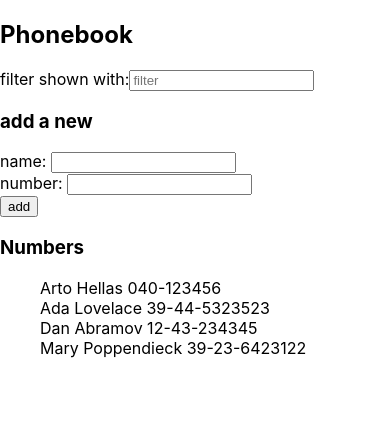
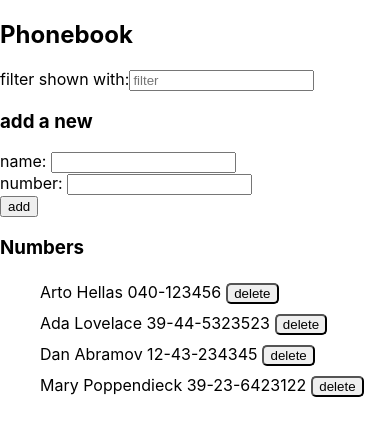
Before and after one commit to nxdf2015/fullstackopen, a React (Create React App) app in the folder part2/phonebook/: page / in a window 390 px wide. Shown: the top 436 px of the page. Built offline with nearby package versions, Linux system fonts and the light colour scheme; data requests are answered from the project's data file; the HTML template or start-up script is replaced by a standard one.

Commit message:
phonebook 2 15-18

```diff
--- a/part2/phonebook/src/App.js
+++ b/part2/phonebook/src/App.js
@@ -1,20 +1,18 @@
 import React, { useEffect, useState } from "react";
-import axios from "axios"
+
 import Filter from "./components/Filter";
 import PersonForm from "./components/PersonForm";
 import Persons from "./components/Persons";
 
-
+import { getAll, create, remove, update } from "./services/persons";
 
 const App = () => {
   const [persons, setPersons] = useState([]);
 
   const [filter, setFilter] = useState("");
-  useEffect(()=>{
-    axios.get("http://localhost:3001/persons")
-    .then(({data})=> setPersons(data))
-
-  },[] )
+  useEffect(() => {
+    getAll().then((data) => setPersons(data));
+  }, []);
 
   const handlerNewPerson = (person) => {
     if (
@@ -22,15 +20,40 @@ const App = () => {
         .map((person) => person.name.toLowerCase())
         .includes(person.name.toLowerCase())
     ) {
-      alert(`${person.name} is already added to phonebook`);
+      if (
+        window.confirm(
+          `${person.name} is already added to phonebook, replace the old number by the new one ?`
+        )
+      ) {
+        const id   = persons.find(p => p.name === person.name).id
+        console.log(person)
+        update( id, person).then((data) =>{
+
+          setPersons(persons.map((p) => (p.id === data.id ? data : p)))}
+        );
+      }
     } else {
-      setPersons(persons.concat(person));
+      person = { ...person, id: persons.length + 1 };
+
+      create(person)
+        .then((data) => setPersons(persons.concat(data)))
+        .catch((error) => console.log(error));
     }
   };
 
   const handleFilter = (event) => {
     const filterName = event.target.value;
     setFilter(filterName);
+  };
+
+  const handlerRemove = (id) => {
+    const person = persons.find((p) => p.id === id);
+
+    if (window.confirm(`delete ${person.name} ?`)) {
+      remove(id).then(() =>
+        setPersons(persons.filter((person) => person.id !== id))
+      );
+    }
   };
 
   return (
@@ -40,9 +63,9 @@ const App = () => {
       <h3>add a new</h3>
       <PersonForm addNewPerson={handlerNewPerson} />
       <h3>Numbers</h3>
-      <Persons persons={persons} filter={filter} />
+      <Persons persons={persons} filter={filter} remove={handlerRemove} />
     </div>
   );
 };
 
-export default App
+export default App;
--- a/part2/phonebook/src/components/PersonForm.js
+++ b/part2/phonebook/src/components/PersonForm.js
@@ -13,7 +13,6 @@ const PersonForm = ({ addNewPerson }) => {
     <form
       onSubmit={(event) => {
         event.preventDefault();
-        console.log(person);
         addNewPerson(person);
         reset();
       }}
--- a/part2/phonebook/src/components/Persons.js
+++ b/part2/phonebook/src/components/Persons.js
@@ -1,6 +1,6 @@
 import React from "react";
 
-const Persons = ({ persons, filter }) => {
+const Persons = ({ persons, filter, remove }) => {
   const dataSelected =
     filter !== ""
       ? persons.filter((person) => RegExp(filter, "i").exec(person.name))
@@ -9,7 +9,10 @@ const Persons = ({ persons, filter }) => {
   return (
     <ul>
       {dataSelected.map((person) => (
-        <li key={person.name}>{`${person.name} ${person.number}`}</li>
+        <li key={person.name}>
+          {`${person.name} ${person.number}`}
+          <button onClick={() => remove(person.id)} className="button-remove">delete</button>
+        </li>
       ))}
     </ul>
   );
--- a/part2/phonebook/src/db.json
+++ b/part2/phonebook/src/db.json
@@ -1,5 +1,5 @@
 {
-    "persons":[
+  "persons": [
     {
       "name": "Arto Hellas",
       "number": "040-123456",
--- a/part2/phonebook/src/index.css
+++ b/part2/phonebook/src/index.css
@@ -16,3 +16,12 @@ code {
 ul {
   list-style: none;
 }
+
+.button-remove {
+  margin: 5px;
+  border-radius: 5px;
+}
+.button-remove:hover {
+  background:blue;
+
+}
--- /dev/null
+++ b/part2/phonebook/src/services/persons.js
@@ -0,0 +1,30 @@
+import axios from "axios";
+
+const base_url = "http://localhost:3001/persons";
+
+const getAll = () =>
+  axios
+    .get(base_url)
+    .then((response) => response.data)
+    .catch((error) => console.log(error));
+
+const create = (person) =>
+  axios
+    .post(base_url, person)
+    .then((response) => response.data)
+    .catch((error) => console.log(error));
+
+const remove = (id) =>
+  axios
+    .delete(`${base_url}/${id}`)
+    .then((response) => response.data)
+    .catch((error) => console.log(error));
+
+const update = (id, person) =>
+  axios
+    .put(`${base_url}/${id}`, person)
+    .then((response) => response.data)
+    .catch((error) => console.log(error));
+
+
+export { getAll, create, remove , update};
```
Lines whose indentation alone changed are shown as unchanged.
